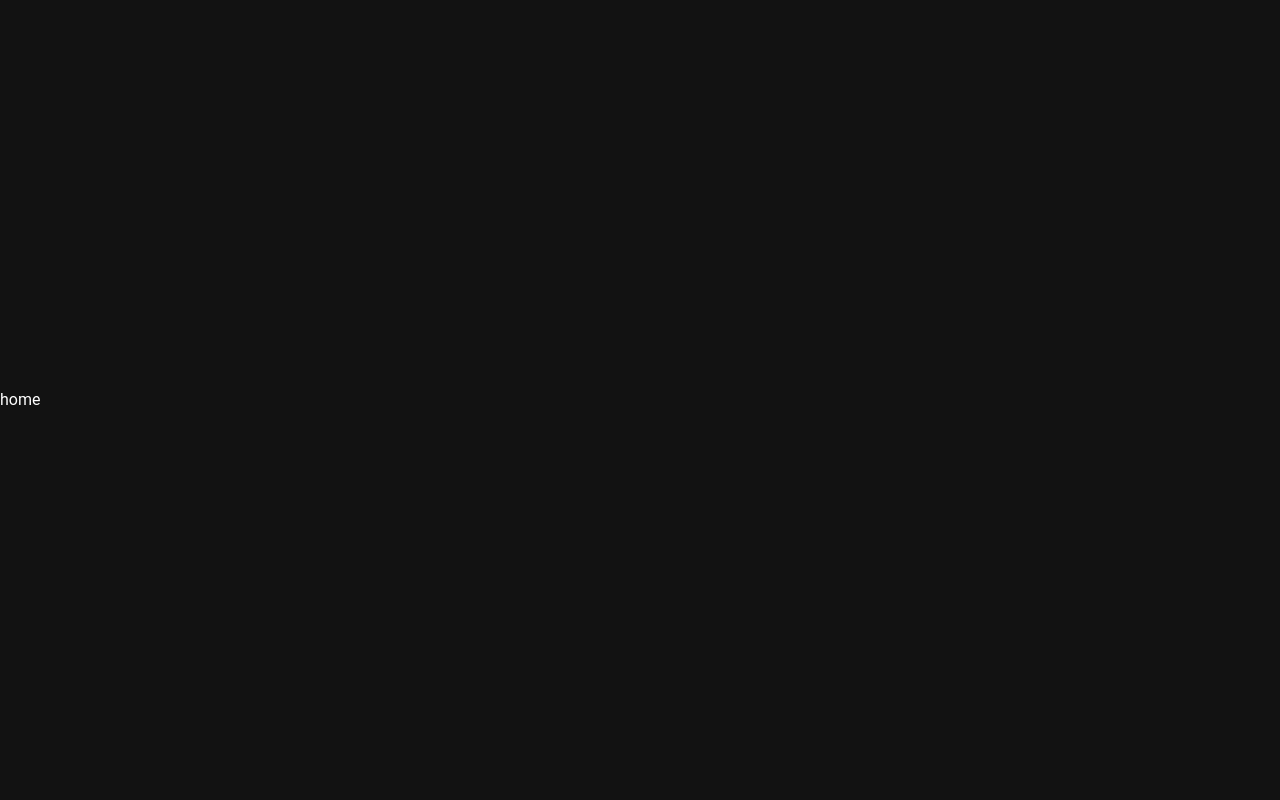
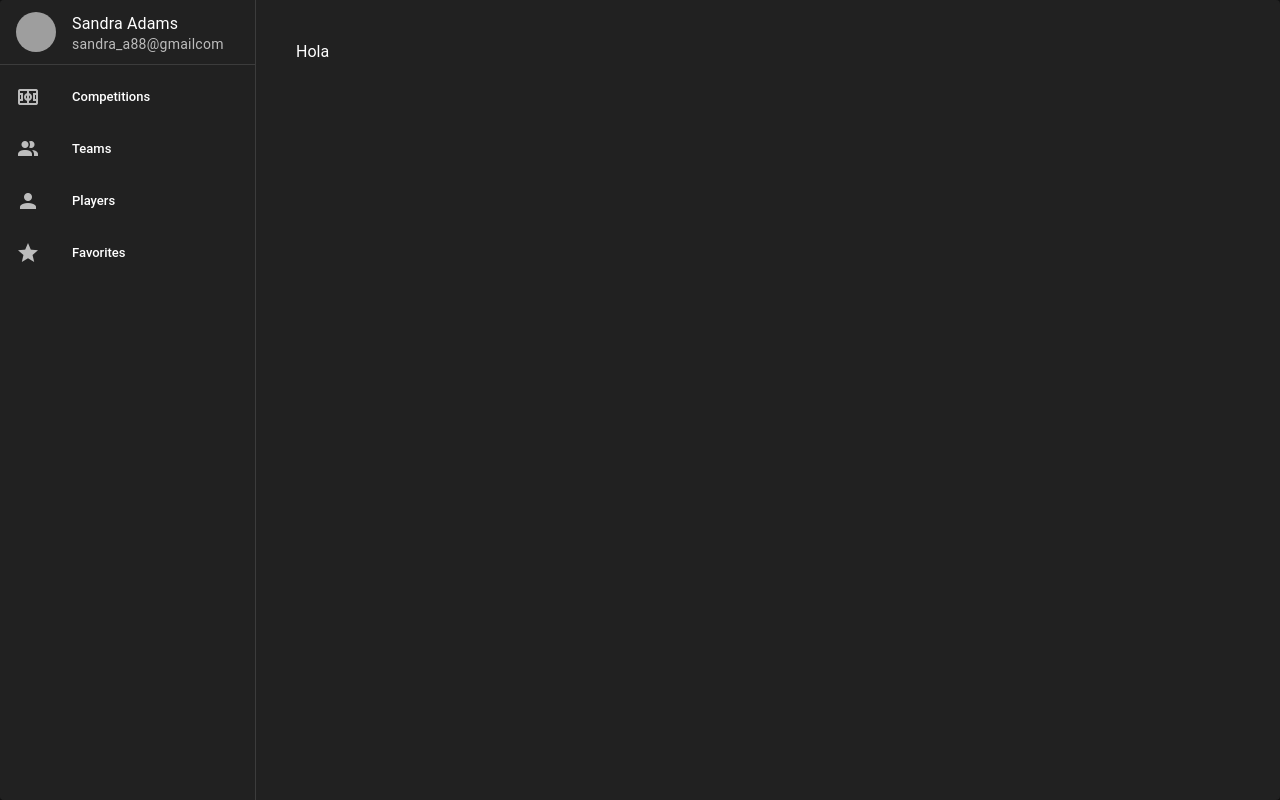
Before and after one commit to gafc2001/football-front, a Vue app: page / in a window 1280 px wide. Built offline with nearby package versions, Linux system fonts and the light colour scheme; sample sign-in values are in the browser's storage; grey boxes are pictures that could not be loaded.

Commit message:
feat: root layout

```diff
--- /dev/null
+++ b/src/app/auth/components/sidebar.vue
@@ -0,0 +1,20 @@
+<template>
+    <v-navigation-drawer>
+    <v-list>
+        <v-list-item
+            prepend-avatar="https://randomuser.me/api/portraits/women/85.jpg"
+            subtitle="sandra_a88@gmailcom"
+            title="Sandra Adams"
+        ></v-list-item>
+    </v-list>
+
+    <v-divider></v-divider>
+
+    <v-list nav>
+        <v-list-item link :to="'/competitions'"prepend-icon="mdi-soccer-field" title="Competitions" value="competitions"></v-list-item>
+        <v-list-item link :to="'/teams'"prepend-icon="mdi-account-multiple" title="Teams" value="teams"></v-list-item>
+        <v-list-item link :to="'/players'"prepend-icon="mdi-account" title="Players" value="players"></v-list-item>
+        <v-list-item link :to="'/favorites'"prepend-icon="mdi-star" title="Favorites" value="Favorites"></v-list-item>
+    </v-list>
+    </v-navigation-drawer>
+</template>
--- /dev/null
+++ b/src/pages/home.vue
@@ -0,0 +1,8 @@
+<script setup lang="ts">
+import Sidebar from '@/app/auth/components/sidebar.vue';
+
+</script>
+
+<template>
+  Hola
+</template>
--- a/src/pages/index.vue
+++ /dev/null
@@ -1,5 +0,0 @@
-<template>
-  <div class="d-flex h-100 align-center">
-    home
-  </div>
-</template>
--- /dev/null
+++ b/src/pages/layout.vue
@@ -0,0 +1,17 @@
+<script setup lang="ts">
+import Sidebar from '@/app/auth/components/sidebar.vue';
+
+</script>
+
+<template>
+  <v-card>
+    <v-layout>
+          <Sidebar/>
+          <v-main style="min-height: 100vh">
+            <div class="px-10 py-10">
+                <router-view />
+            </div>
+          </v-main>
+      </v-layout>
+  </v-card>
+</template>
--- a/src/router/index.js
+++ b/src/router/index.js
@@ -7,11 +7,30 @@
 
 // Composables
 import { tokenIsValid } from '@/app/auth/services';
-import Index from '@/pages/index.vue';
+import Home from '@/pages/home.vue';
+import Layout from '@/pages/layout.vue';
 import Login from '@/pages/login.vue';
 import { createRouter, createWebHistory } from 'vue-router/auto'
-import { routes } from 'vue-router/auto-routes'
 
+const routes = [
+  {
+      path: "/login",
+      name: "/login",
+      component : Login,
+  },
+  {
+    path: "/",
+    name: "/",
+    component : Layout,
+    children : [
+      {
+        path: "",
+        name: "home",
+        component : Home,
+      },
+    ]
+  },
+]
 
 const router = createRouter({
   history: createWebHistory(import.meta.env.BASE_URL),
```
